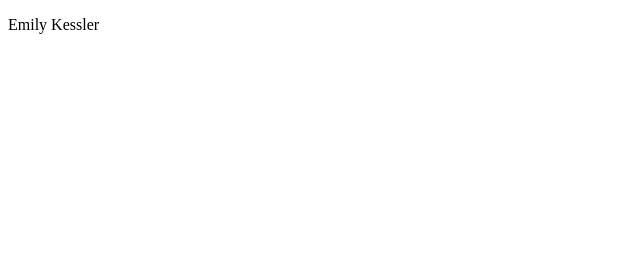
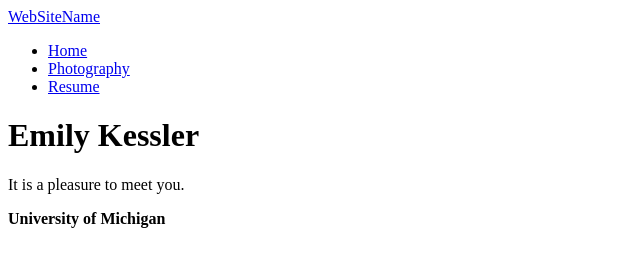
Before and after one commit to emkess/emkess.github.io, a plain HTML site: page index.html in a window 1280 px wide. Shown: the whole page, without its empty margins (0-640 px from the left). Drawn offline with nearby package versions, Linux system fonts and the light colour scheme.

Commit message:
Added bootstrap basics, navbar

```diff
--- a/index.html
+++ b/index.html
@@ -1,17 +1,37 @@
 <!doctype html>
 <html>
-  <head>
-    <link href="style.css" rel="stylesheet">
+	<head>
+		<link href="style.css" rel="stylesheet">
+		<meta name="viewport" content="width=device-width, initial-scale=1">
+		<script src="//ajax.googleapis.com/ajax/libs/jquery/3.1.1/jquery.min.js">
+		</script>
+		<script src="app.js"></script>
+	</head>
 
-  </head>
+	<nav class="navbar navbar-default">
+	<div class="container-fluid">
+		<div class="navbar-header">
+			<a class="navbar-brand" href="#">WebSiteName</a>
+		</div>
+		<ul class="nav navbar-nav">
+			<li class="active"><a href="#">Home</a></li>
+			<li><a href="#">Photography</a></li>
+			<li><a href="#">Resume</a></li>
+		</ul>
+	</div>
+	</nav>
+
+	<body>
+		<div class="container-fluid">
+			<h1>Emily Kessler</h1>
+			<p>It is a pleasure to meet you.</p>
+		</div>
+	</body>
 
 
+	<footer>
+		<p><strong>University of Michigan</strong></p>
+	</footer>
 
-  <body>
-  	<p>Emily Kessler</p>
-	<script src="//ajax.googleapis.com/ajax/libs/jquery/1.11.1/jquery.min.js">
-	</script>
-    <script src="app.js"></script>
-  </body>
 
 </html>
--- a/style.css
+++ b/style.css
@@ -0,0 +1,4 @@
+.center {
+	margin:0 auto;
+	max-width: 500px;
+}
```
Also changed, not shown: app.js (line endings or trailing spaces).
